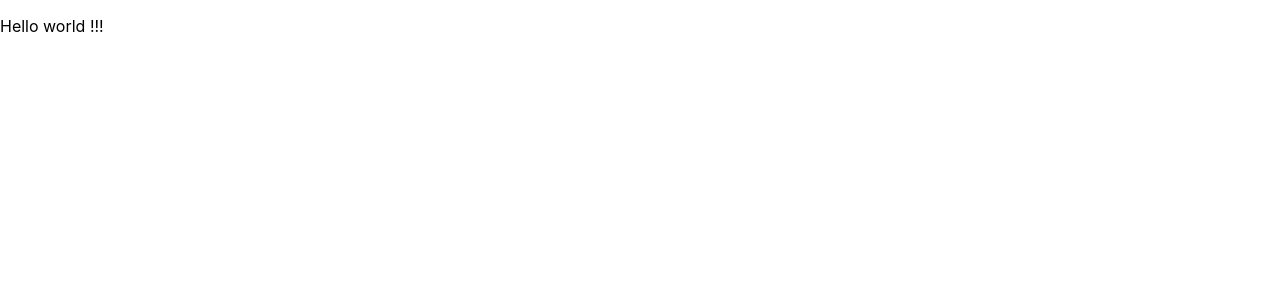
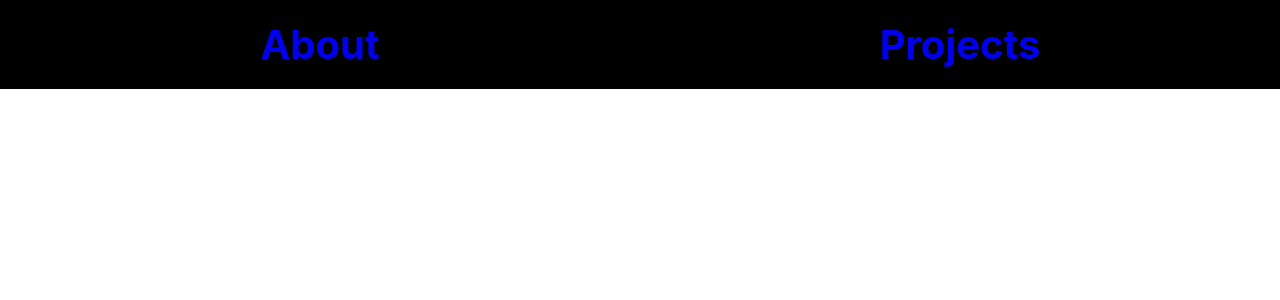
Before and after one commit to thelockymichael/mickeylock-own-website, a React (Create React App) app in the folder client/: page / in a window 1280 px wide. Shown: the top 300 px of the page. Built offline with nearby package versions, Linux system fonts and the light colour scheme.

Commit message:
routes added for 'about' and 'projects'

```diff
--- a/client/public/index.html
+++ b/client/public/index.html
@@ -3,7 +3,7 @@
   <head>
     <meta charset="utf-8" />
     <link rel="icon" href="%PUBLIC_URL%/favicon.ico" />
-    <meta name="viewport" content="width=device-width, initial-scale=1" />
+    <meta name="viewport" content="width=device-width, initial-scale=1.0" />
     <meta name="theme-color" content="#000000" />
     <meta
       name="description"
--- a/client/src/App.tsx
+++ b/client/src/App.tsx
@@ -1,5 +1,21 @@
 import React from "react";
-import "./App.css";
+
+import {
+  BrowserRouter as Router,
+  Switch,
+  Route,
+  RouteComponentProps,
+} from "react-router-dom";
+import styled from "styled-components";
+import routes from "./config/routes";
+
+// const Wrapper = styled.div`
+//   display: flex;
+
+//   justify-content: space-around;
+//   max-width: 100%;
+//   background: #a0c5e8;
+// `;
 
 const App: React.FC<{}> = () => {
   // TODO
@@ -7,7 +23,26 @@ const App: React.FC<{}> = () => {
   // Switch
   return (
     <div>
-      <p>Hello world !!!</p>
+      <Router>
+        <Switch>
+          {routes.map((route, index) => {
+            return (
+              <Route
+                key={index}
+                path={route.path}
+                exact={route.exact}
+                render={(props: RouteComponentProps<any>) => (
+                  <route.component
+                    name={route.name}
+                    {...props}
+                    {...route.props}
+                  />
+                )}
+              />
+            );
+          })}
+        </Switch>
+      </Router>
     </div>
   );
 };
--- /dev/null
+++ b/client/src/config/routes.ts
@@ -0,0 +1,27 @@
+import IRoute from "../interfaces/route";
+import AboutPage from "../pages/about";
+import HomePage from "../pages/home";
+import ProjectsPage from "../pages/projects";
+
+const routes: IRoute[] = [
+  {
+    path: "/",
+    name: "Home Page",
+    component: HomePage,
+    exact: true,
+  },
+  {
+    path: "/about",
+    name: "About Page",
+    component: AboutPage,
+    exact: true,
+  },
+  {
+    path: "/projects",
+    name: "Projects Page",
+    component: ProjectsPage,
+    exact: true,
+  },
+];
+
+export default routes;
--- a/client/src/index.css
+++ b/client/src/index.css
@@ -1,13 +1,56 @@
+@import url("https://fonts.googleapis.com/css2?family=Roboto:wght@100;400;500;700&display=swap");
+
+/* Start Global */
+
+code {
+  font-family: source-code-pro, Menlo, Monaco, Consolas, "Courier New",
+    monospace;
+}
+
+* {
+  margin: 0;
+  padding: 0;
+  box-sizing: border-box;
+  list-style: none;
+  text-decoration: none;
+}
+
+html {
+  font-size: 10px;
+  font-family: "Roboto", sans-serif;
+}
+
 body {
-  margin: 0;
-  font-family: -apple-system, BlinkMacSystemFont, 'Segoe UI', 'Roboto', 'Oxygen',
-    'Ubuntu', 'Cantarell', 'Fira Sans', 'Droid Sans', 'Helvetica Neue',
+  width: 80%m;
+  height: 100%;
+  /* background: url('images/sitebg.jpg') no-repeat center fixed; */
+  background-size: cover;
+  margin: 0 auto;
+  font-family: -apple-system, BlinkMacSystemFont, "Roboto", "Segoe UI", "Roboto",
+    "Oxygen", "Ubuntu", "Cantarell", "Fira Sans", "Droid Sans", "Helvetica Neue",
     sans-serif;
   -webkit-font-smoothing: antialiased;
   -moz-osx-font-smoothing: grayscale;
 }
 
+p {
+  font-size: 1.8rem;
+  font-weight: 300;
+}
+
+/* body,
+html {
+  font-family: "Roboto", sans-serif;
+}
+
+body {
+  margin: 0;
+
+  -webkit-font-smoothing: antialiased;
+  -moz-osx-font-smoothing: grayscale;
+}
+
 code {
-  font-family: source-code-pro, Menlo, Monaco, Consolas, 'Courier New',
+  font-family: source-code-pro, Menlo, Monaco, Consolas, "Courier New",
     monospace;
-}
+} */
--- /dev/null
+++ b/client/src/interfaces/page.ts
@@ -0,0 +1,3 @@
+export default interface IPage {
+  name: string;
+}
--- /dev/null
+++ b/client/src/interfaces/route.ts
@@ -0,0 +1,7 @@
+export default interface IRoute {
+  path: string;
+  name: string;
+  exact: boolean;
+  component: any;
+  props?: any;
+}
--- /dev/null
+++ b/client/src/pages/about.tsx
@@ -0,0 +1,14 @@
+import React, { useEffect } from "react";
+import IPage from "../interfaces/page";
+import logging from "../config/logging";
+import { RouteComponentProps } from "react-router";
+
+const AboutPage: React.FC<IPage & RouteComponentProps<any>> = (props) => {
+  useEffect(() => {
+    logging.info(`Loading ${props.name}`);
+  }, [props.name]);
+
+  return <p>This is {props.name} page!</p>;
+};
+
+export default AboutPage;
--- /dev/null
+++ b/client/src/pages/home.tsx
@@ -0,0 +1,55 @@
+import React, { useEffect } from "react";
+import IPage from "../interfaces/page";
+import logging from "../config/logging";
+import { Link } from "react-router-dom";
+
+import styled from "styled-components";
+
+// TODO
+// Title
+const Title = styled.h1``;
+
+const GroupContainer = styled.div`
+  display: flex;
+
+  justify-content: space-around;
+  max-width: 100%;
+  background: #a0c5e8;
+`;
+
+const ButtonContainer = styled.span`
+  width: 100%;
+  text-align: center;
+  height: 100%;
+  background: black;
+  padding: 20px 0;
+`;
+
+const HomePage: React.FC<IPage> = (props) => {
+  useEffect(() => {
+    logging.info(`Loading ${props.name}`);
+  }, [props.name]);
+
+  return (
+    <div>
+      <GroupContainer>
+        <ButtonContainer>
+          <Title>
+            <h1>
+              <Link to="/about"> About </Link>
+            </h1>
+          </Title>
+        </ButtonContainer>
+        <ButtonContainer>
+          <Title>
+            <h1>
+              <Link to="/projects"> Projects </Link>
+            </h1>
+          </Title>
+        </ButtonContainer>
+      </GroupContainer>
+    </div>
+  );
+};
+
+export default HomePage;
--- /dev/null
+++ b/client/src/pages/projects.tsx
@@ -0,0 +1,13 @@
+import React, { useEffect } from "react";
+import IPage from "../interfaces/page";
+import logging from "../config/logging";
+
+const ProjectsPage: React.FC<IPage> = (props) => {
+  useEffect(() => {
+    logging.info(`Loading ${props.name}`);
+  }, [props.name]);
+
+  return <p>This is {props.name} page!</p>;
+};
+
+export default ProjectsPage;
```
Also changed, not shown: client/package.json (+12 -4 lines), client/tsconfig.json (+3 -8 lines), 9 other files (tests, documents, lock files or other folders).
